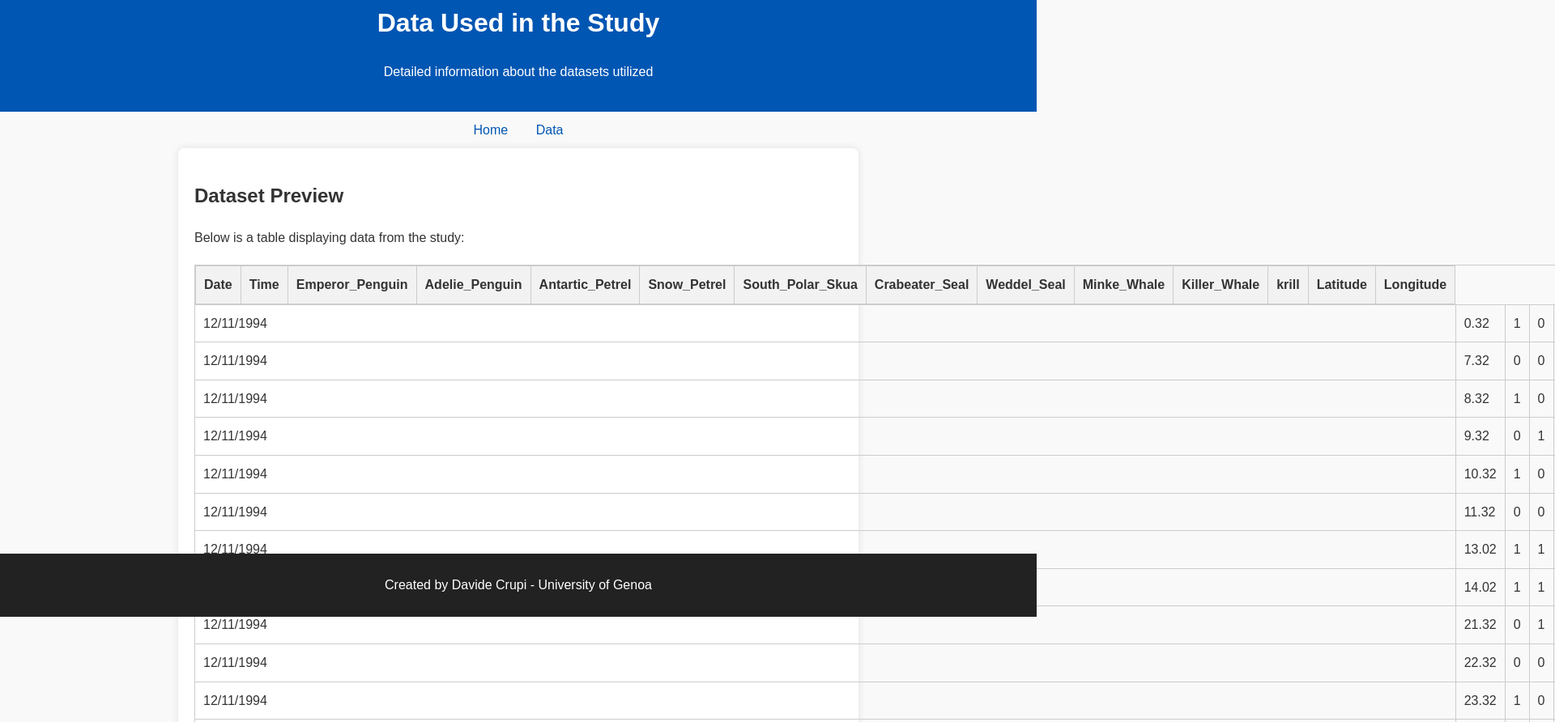
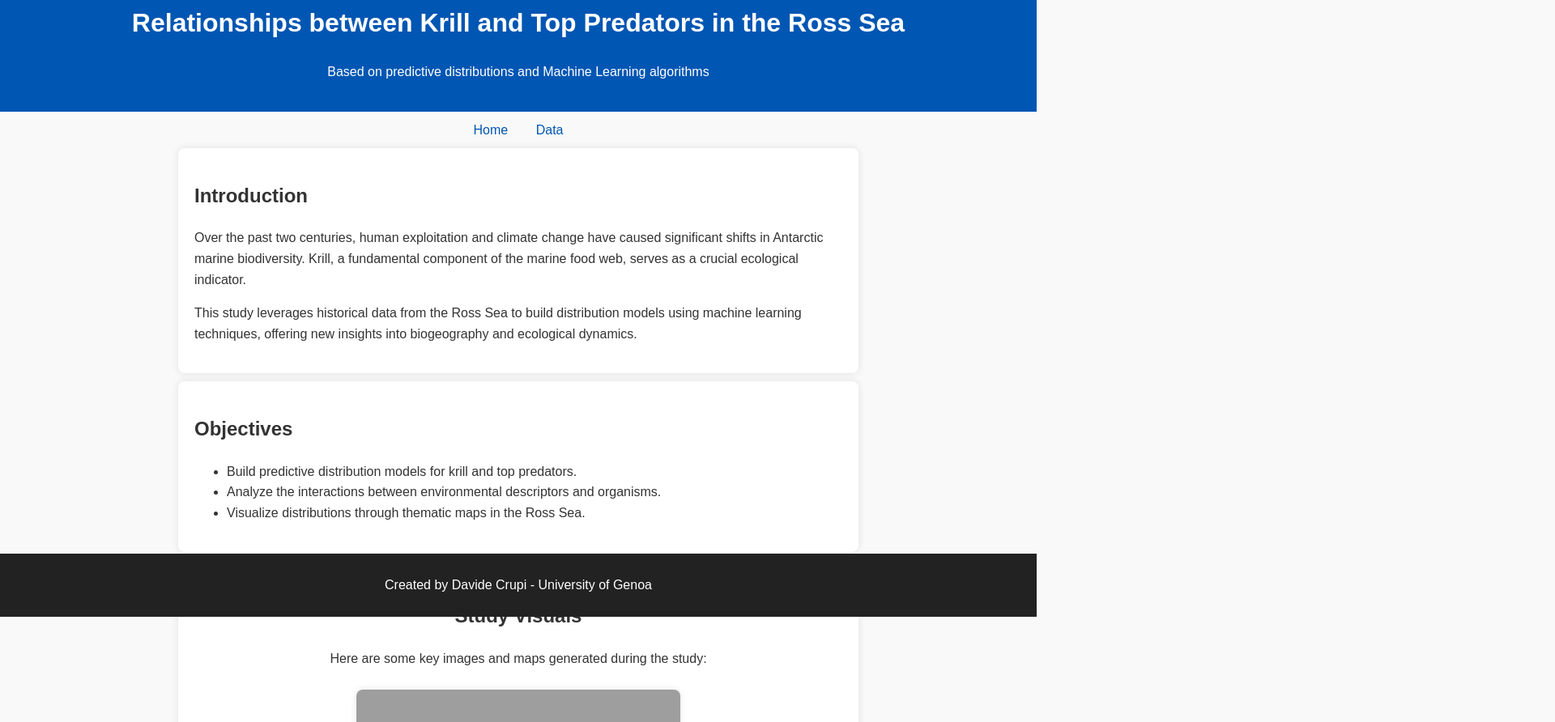
Before and after one commit to Davide6414/Modelli-Predittivi-per-la-Distribuzione-del-Krill-e-Top-Predators-nel-Mare-di-Ross, a plain HTML site: page index.html in a window 1280 px wide. Shown: the part 38-930 px from the top of the page at 81% size, 1920 px wide, since content can reach past the window. Drawn offline with Linux system fonts and the light colour scheme; grey boxes are pictures that could not be loaded.

Commit message:
Update index.html

```diff
--- a/index.html
+++ b/index.html
@@ -3,7 +3,7 @@
 <head>
     <meta charset="UTF-8">
     <meta name="viewport" content="width=device-width, initial-scale=1.0">
-    <title>Data Used</title>
+    <title>Relationships between Krill and Top Predators</title>
     <style>
         body {
             font-family: Arial, sans-serif;
@@ -39,21 +39,6 @@
             border-radius: 8px;
             box-shadow: 0 0 10px rgba(0, 0, 0, 0.1);
         }
-        table {
-            width: 100%;
-            border-collapse: collapse;
-            margin-top: 20px;
-        }
-        table, th, td {
-            border: 1px solid #ccc;
-        }
-        th, td {
-            padding: 10px;
-            text-align: left;
-        }
-        th {
-            background-color: #f2f2f2;
-        }
         .image-section {
             text-align: center;
             margin-top: 20px;
@@ -78,26 +63,29 @@
 </head>
 <body>
     <header>
-        <h1>Data Used in the Study</h1>
-        <p>Detailed information about the datasets utilized</p>
+        <h1>Relationships between Krill and Top Predators in the Ross Sea</h1>
+        <p>Based on predictive distributions and Machine Learning algorithms</p>
     </header>
     <nav>
         <a href="index.html">Home</a>
         <a href="dati.html">Data</a>
     </nav>
-    <section>
-        <h2>Dataset Preview</h2>
-        <p>Below is a table displaying data from the study:</p>
-        <table id="data-table">
-            <thead>
-                <tr></tr>
-            </thead>
-            <tbody></tbody>
-        </table>
+    <section id="introduction">
+        <h2>Introduction</h2>
+        <p>Over the past two centuries, human exploitation and climate change have caused significant shifts in Antarctic marine biodiversity. Krill, a fundamental component of the marine food web, serves as a crucial ecological indicator.</p>
+        <p>This study leverages historical data from the Ross Sea to build distribution models using machine learning techniques, offering new insights into biogeography and ecological dynamics.</p>
+    </section>
+    <section id="objectives">
+        <h2>Objectives</h2>
+        <ul>
+            <li>Build predictive distribution models for krill and top predators.</li>
+            <li>Analyze the interactions between environmental descriptors and organisms.</li>
+            <li>Visualize distributions through thematic maps in the Ross Sea.</li>
+        </ul>
     </section>
     <section class="image-section">
         <h2>Study Visuals</h2>
-        <p>Maps and charts generated during the study:</p>
+        <p>Here are some key images and maps generated during the study:</p>
         <img src="adelie_Map.png" alt="Adelie Penguin Distribution Map">
         <p><strong>Adelie Penguin Distribution Map:</strong> Visualizing the spatial distribution of Adelie penguins based on collected data.</p>
         <img src="krill_distribution.png" alt="Krill Distribution Map">
@@ -108,35 +96,5 @@
     <footer>
         <p>Created by Davide Crupi - University of Genoa</p>
     </footer>
-    <script>
-        // Load and display the CSV data
-        fetch('data.csv')
-            .then(response => response.text())
-            .then(csv => {
-                const rows = csv.split('\n').filter(row => row.trim() !== '');
-                const table = document.getElementById('data-table');
-                const thead = table.querySelector('thead tr');
-                const tbody = table.querySelector('tbody');
-
-                rows.forEach((row, index) => {
-                    // Use ";" as delimiter
-                    const cols = row.split(';');
-                    const tr = document.createElement('tr');
-
-                    cols.forEach(col => {
-                        const cell = document.createElement(index === 0 ? 'th' : 'td');
-                        cell.textContent = col.trim();
-                        tr.appendChild(cell);
-                    });
-
-                    if (index === 0) {
-                        thead.appendChild(tr);
-                    } else {
-                        tbody.appendChild(tr);
-                    }
-                });
-            })
-            .catch(error => console.error('Error loading CSV:', error));
-    </script>
 </body>
 </html>
```
